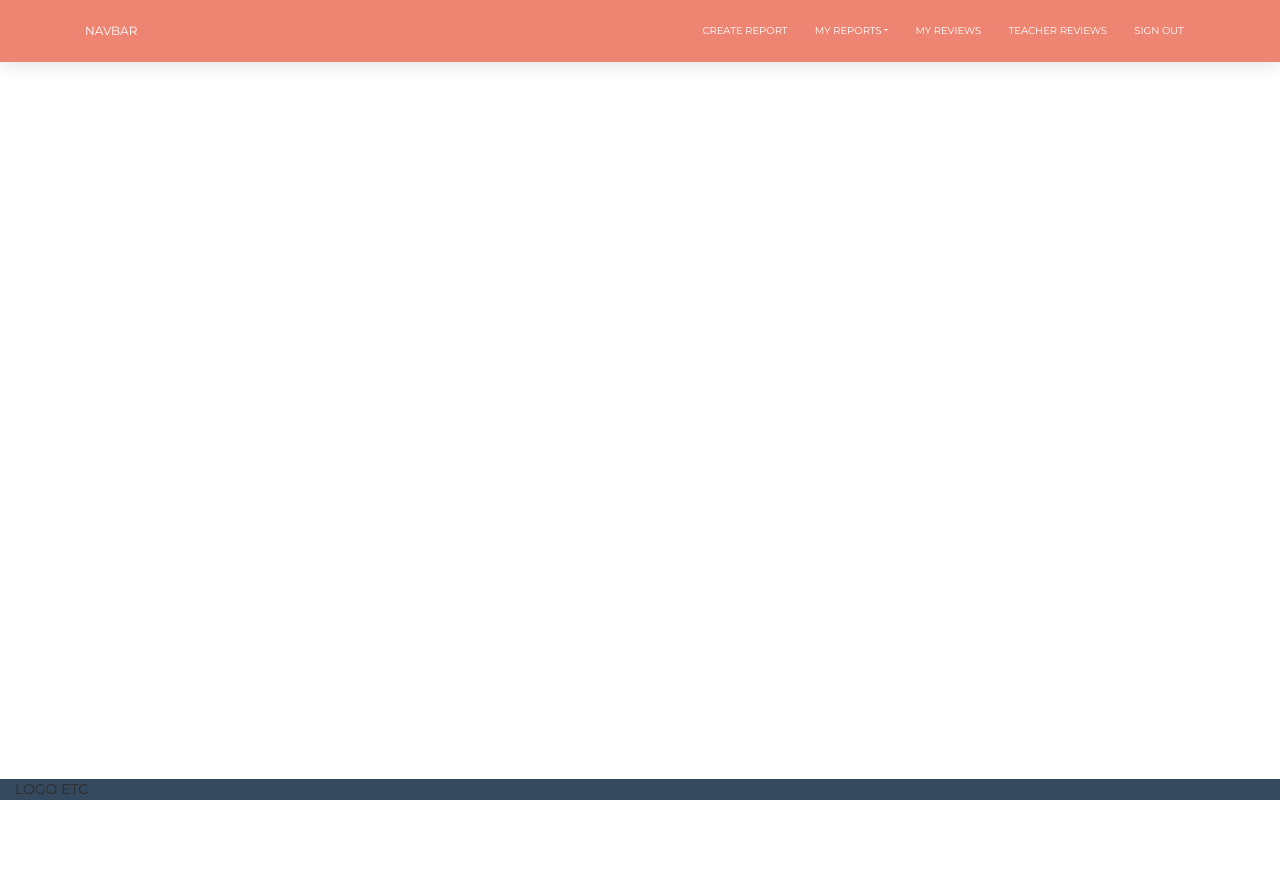
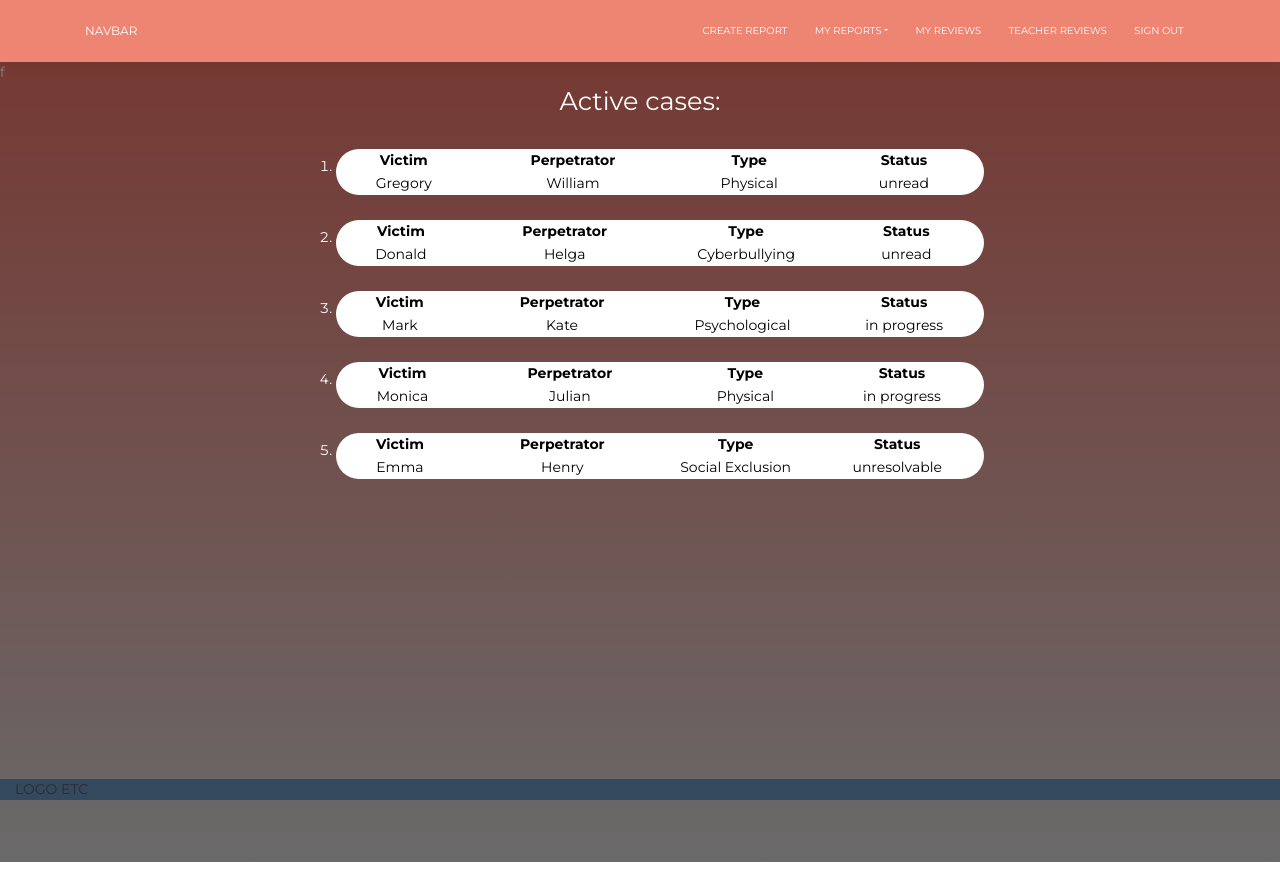
Before and after one commit to letekman/yourside, an Angular app: page /teacherReports in a window 1280 px wide. Before the commit the page ends 800 px from the top, so only its background shows below. Built offline with nearby package versions, Linux system fonts and the light colour scheme.

Commit message:
added list of active cases

```diff
--- a/angular.json
+++ b/angular.json
@@ -21,6 +21,7 @@
               "src/favicon.ico"
             ],
             "styles": [
+              "./node_modules/@angular/material/prebuilt-themes/indigo-pink.css",
               "src/styles.scss",
               "src/assets/sass/now-ui-kit.scss",
               "src/assets/css/demo.css"
@@ -77,6 +78,7 @@
               "node_modules/rellax/rellax.min.js"
             ],
             "styles": [
+              "./node_modules/@angular/material/prebuilt-themes/indigo-pink.css",
               "src/styles.scss",
               "src/assets/sass/now-ui-kit.scss",
               "src/assets/css/demo.css"
--- a/package.json
+++ b/package.json
@@ -14,12 +14,14 @@
   "dependencies": {
     "@agm/core": "1.1.0",
     "@angular/animations": "9.0.6",
+    "@angular/cdk": "^9.2.4",
     "@angular/common": "9.0.6",
     "@angular/compiler": "9.0.6",
     "@angular/core": "9.0.6",
     "@angular/forms": "9.0.6",
     "@angular/http": "7.2.16",
     "@angular/localize": "^9.0.6",
+    "@angular/material": "^9.2.4",
     "@angular/platform-browser": "9.0.6",
     "@angular/platform-browser-dynamic": "9.0.6",
     "@angular/platform-server": "9.0.6",
--- a/src/app/app.module.ts
+++ b/src/app/app.module.ts
@@ -18,6 +18,7 @@ import {BrowserModule} from '@angular/platform-browser';
 import {HttpClientModule} from '@angular/common/http';
 import { ReportComponent } from './components/report/report.component';
 import { TeacherReportComponent } from './components/teacher-report/teacher-report.component';
+import { ReportListCaseComponent } from './components/report-list-case/report-list-case.component';
 
 @NgModule({
     declarations: [
@@ -30,7 +31,8 @@ import { TeacherReportComponent } from './components/teacher-report/teacher-repo
         TeacherreviewsComponent,
         ReviewTeacherComponent,
         ReportComponent,
-        TeacherReportComponent
+        TeacherReportComponent,
+        ReportListCaseComponent
     ],
     imports: [
         BrowserAnimationsModule,
@@ -39,7 +41,7 @@ import { TeacherReportComponent } from './components/teacher-report/teacher-repo
         HttpClientModule,
         FormsModule,
         AppRoutingModule,
-        ReactiveFormsModule
+        ReactiveFormsModule,
     ],
     providers: [httpInterceptorProviders],
     bootstrap: [AppComponent]
--- /dev/null
+++ b/src/app/components/report-list-case/report-list-case.component.css
@@ -0,0 +1,13 @@
+.element {
+    color: black;
+    background-color: white;
+    border-radius: 25px;
+}
+
+.column-1 { width: 200px; }
+.column-2 { width: 300px; }
+.column-3 { width: 225px; }
+.column-4 { width: 250px; }
+
+.grow { transition: all .2s ease-in-out; }
+.grow:hover { transform: scale(1.1); }
--- /dev/null
+++ b/src/app/components/report-list-case/report-list-case.component.html
@@ -0,0 +1,15 @@
+<div>
+    <table class="element grow">
+        <tr>
+            <th class="column-1">Victim</th>
+            <th class="column-2">Perpetrator</th>
+            <th class="column-3">Type</th>
+            <th class="column-4">Status</th>
+        </tr>
+        <tr>
+            <td class="column-1">{{report.victim}}</td>
+            <td class="column-2">{{report.perp}}</td>
+            <td class="column-3">{{report.type}}</td>
+            <td class="column-4">{{report.status}}</td>
+    </table>
+</div>
--- /dev/null
+++ b/src/app/components/report-list-case/report-list-case.component.ts
@@ -0,0 +1,17 @@
+import {Component, Input, OnInit} from '@angular/core';
+import {ReportModel} from "./report-list-case.model";
+
+@Component({
+  selector: 'app-report-list-case',
+  templateUrl: './report-list-case.component.html',
+  styleUrls: ['./report-list-case.component.css']
+})
+export class ReportListCaseComponent implements OnInit {
+  @Input()
+  report: ReportModel;
+  constructor() { }
+
+  ngOnInit(): void {
+  }
+
+}
--- /dev/null
+++ b/src/app/components/report-list-case/report-list-case.model.ts
@@ -0,0 +1,18 @@
+export class ReportModel {
+    id: number;
+    role: string;
+    perp: string;
+    victim: string;
+    type: string;
+    description: string;
+    status: string
+
+    constructor(id: number, role: string, perp: string, victim: string, type: string, status: string) {
+        this.id = id;
+        this.role = role;
+        this.perp = perp;
+        this.victim = victim;
+        this.type = type;
+        this.status = status;
+    }
+}
--- a/src/app/components/teacher-report/teacher-report.component.css
+++ b/src/app/components/teacher-report/teacher-report.component.css
@@ -0,0 +1,12 @@
+
+.container {
+    width: 60%;
+}
+.case {
+    color: black;
+    margin: 25px;
+}
+
+ol li {
+    color: white;
+}
--- a/src/app/components/teacher-report/teacher-report.component.html
+++ b/src/app/components/teacher-report/teacher-report.component.html
@@ -0,0 +1,15 @@
+<div class="wrapper">
+    <div style="min-height: 100vh;
+                 max-height: 2000px; margin: 0; padding: 0;"
+         class="page-header page-header-small" filter-color="orange">
+        f
+        <div class="container">
+            <h3>Active cases: </h3>
+            <ol>
+                <li  *ngFor="let report of reports" class="case">
+                    <app-report-list-case [report]="report"></app-report-list-case>
+                </li>
+            </ol>
+        </div>
+    </div>
+</div>
--- a/src/app/components/teacher-report/teacher-report.component.ts
+++ b/src/app/components/teacher-report/teacher-report.component.ts
@@ -1,4 +1,6 @@
 import { Component, OnInit } from '@angular/core';
+import {ReportModel} from "../report-list-case/report-list-case.model";
+
 
 @Component({
   selector: 'app-teacher-report',
@@ -7,6 +9,14 @@ import { Component, OnInit } from '@angular/core';
 })
 export class TeacherReportComponent implements OnInit {
 
+  reports = [] = [
+    new ReportModel(1, 'Bystander', 'William', 'Gregory', 'Physical', 'unread'),
+    new ReportModel(2, 'Bystander','Helga', 'Donald', 'Cyberbullying', 'unread'),
+    new ReportModel(3, 'Bystander','Kate', 'Mark', 'Psychological', 'in progress'),
+    new ReportModel(4, 'Bystander','Julian', 'Monica', 'Physical', 'in progress'),
+    new ReportModel(5, 'Bystander','Henry', 'Emma', 'Social Exclusion', 'unresolvable')
+  ];
+
   constructor() { }
 
   ngOnInit(): void {
--- a/src/index.html
+++ b/src/index.html
@@ -30,7 +30,9 @@
     <link href="https://use.fontawesome.com/releases/v5.0.6/css/all.css" rel="stylesheet">
     <script src="https://code.jquery.com/jquery-3.2.1.slim.min.js" integrity="sha384-KJ3o2DKtIkvYIK3UENzmM7KCkRr/rE9/Qpg6aAZGJwFDMVNA/GpGFF93hXpG5KkN" crossorigin="anonymous"></script>
     <script src="https://cdnjs.cloudflare.com/ajax/libs/popper.js/1.12.9/umd/popper.min.js" integrity="sha384-ApNbgh9B+Y1QKtv3Rn7W3mgPxhU9K/ScQsAP7hUibX39j7fakFPskvXusvfa0b4Q" crossorigin="anonymous"></script>
-    <script src="https://maxcdn.bootstrapcdn.com/bootstrap/4.0.0/js/bootstrap.min.js" integrity="sha384-JZR6Spejh4U02d8jOt6vLEHfe/JQGiRRSQQxSfFWpi1MquVdAyjUar5+76PVCmYl" crossorigin="anonymous"></script></head>
+    <script src="https://maxcdn.bootstrapcdn.com/bootstrap/4.0.0/js/bootstrap.min.js" integrity="sha384-JZR6Spejh4U02d8jOt6vLEHfe/JQGiRRSQQxSfFWpi1MquVdAyjUar5+76PVCmYl" crossorigin="anonymous"></script>    <link href="https://fonts.googleapis.com/css?family=Roboto:300,400,500&display=swap" rel="stylesheet">
+    <link href="https://fonts.googleapis.com/icon?family=Material+Icons" rel="stylesheet">
+</head>
 <body class="sidebar-collapse">
     <app-root></app-root>
 </body>
--- a/src/styles.scss
+++ b/src/styles.scss
@@ -1,2 +1,5 @@
 /* You can add global styles to this file, and also import other style files */
 @import "~bootstrap/scss/bootstrap.scss";
+
+html, body { height: 100%; }
+body { margin: 0; font-family: Roboto, "Helvetica Neue", sans-serif; }
```
Also changed, not shown: 2 other files (tests, documents, lock files or other folders).
